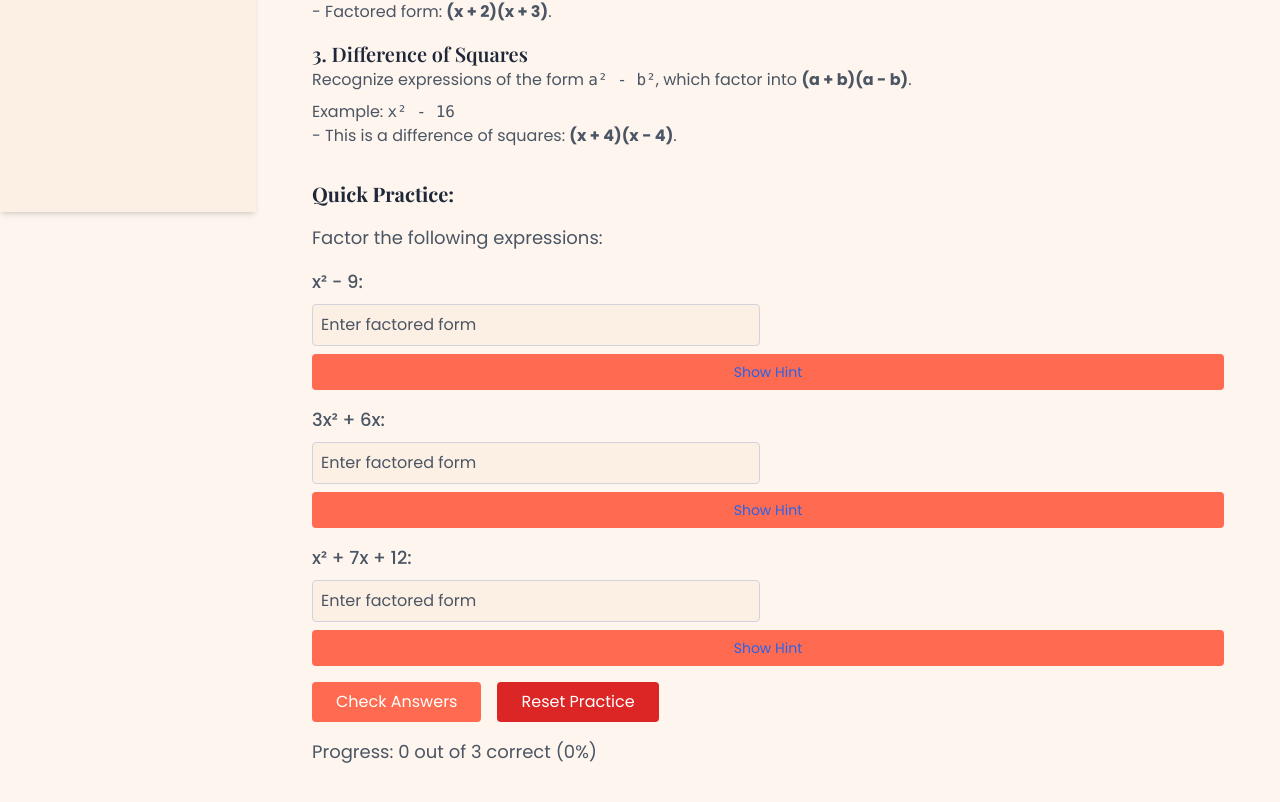
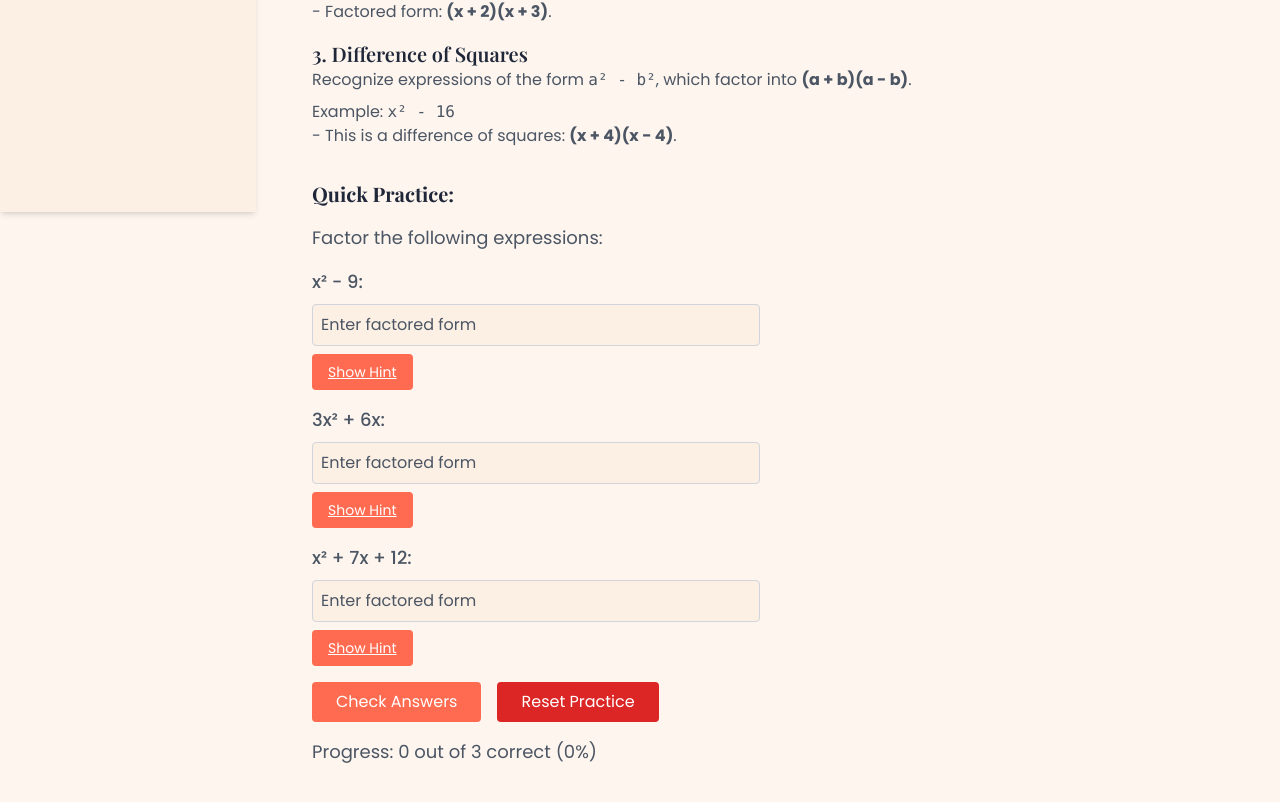
Before and after one commit to amukiria/college-algebra-app, a Next.js app: page /lessons/factoring/learn in a window 1280 px wide. Shown: the part 652-1454 px from the top of the page. Built offline with nearby package versions, Linux system fonts and the light colour scheme.

Commit message:
Factoring Lesson 90% complete

```diff
--- a/src/app/lessons/factoring/learn/page.js
+++ b/src/app/lessons/factoring/learn/page.js
@@ -20,7 +20,7 @@ const ProblemCard = ({ problem, answer, feedback, hintVisible, onInputChange, on
       />
       <button
         onClick={() => onToggleHint(problem.id)}
-        className="text-sm text-blue-600 hover:underline mt-1"
+        className="text-sm text-accent hover:text-accentDark underline mt-1 w-fit transition-colors"
         aria-expanded={hintVisible}
         aria-controls={`hint-${problem.id}`}
       >
@@ -153,16 +153,16 @@ export default function FactoringLesson() {
             />
           ))}
         </ul>
-        <div className="mt-4 space-x-4">
+        <div className="mt-4 flex space-x-4">
           <button
             onClick={checkAnswers}
-            className="px-6 py-2 bg-accent text-white rounded hover:bg-accentDark transition-colors"
+            className="px-6 py-2 bg-accent text-white rounded hover:bg-accentDark transition-colors w-fit"
           >
             Check Answers
           </button>
           <button
             onClick={resetPractice}
-            className="px-6 py-2 bg-red-600 text-white rounded hover:bg-red-500 transition-colors"
+            className="px-6 py-2 bg-red-600 text-white rounded hover:bg-red-500 transition-colors w-fit"
           >
             Reset Practice
           </button>
```
